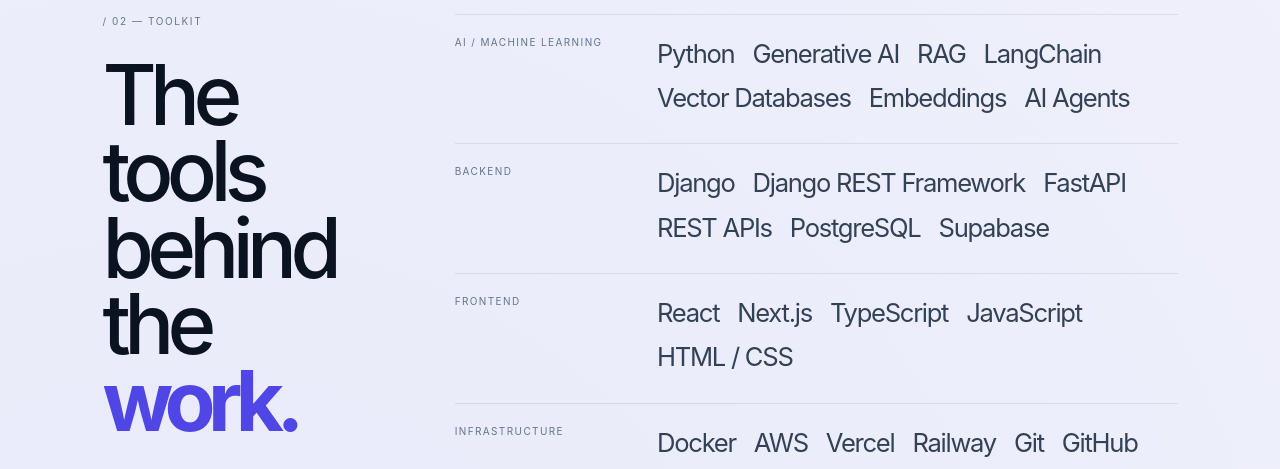
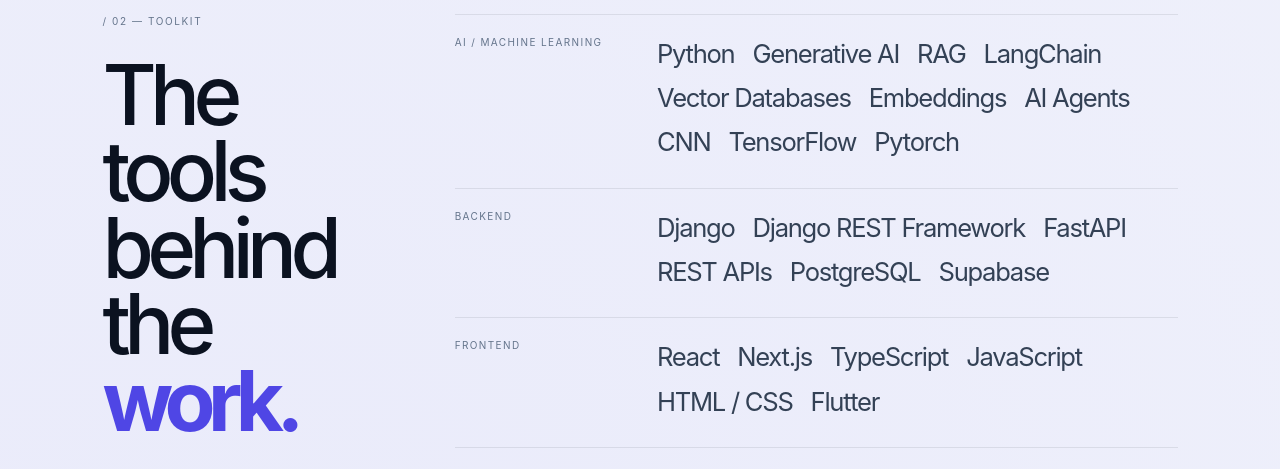
Before and after one commit to Sahibzada88/portfolio-sahibzada-abdullah-ahmad, a Next.js app: page / in a window 1280 px wide. Shown: the part 2040-2509 px from the top of the page. Built offline with nearby package versions, Linux system fonts and the light colour scheme.

Commit message:
Add CNN, TensorFlow, Pytorch to AI stack and Flutter to Frontend

```diff
--- a/app/page.tsx
+++ b/app/page.tsx
@@ -5,9 +5,9 @@ import { ArrowDownRight, ArrowUpRight, Menu, MoveUpRight, X } from 'lucide-react
 import { certifications, getDriveImageUrl, projects } from '@/lib/portfolio-data'
 
 const stack = [
-  ['AI / Machine Learning', 'Python', 'Generative AI', 'RAG', 'LangChain', 'Vector Databases', 'Embeddings', 'AI Agents'],
+  ['AI / Machine Learning', 'Python', 'Generative AI', 'RAG', 'LangChain', 'Vector Databases', 'Embeddings', 'AI Agents', 'CNN', 'TensorFlow', 'Pytorch'],
   ['Backend', 'Django', 'Django REST Framework', 'FastAPI', 'REST APIs', 'PostgreSQL', 'Supabase'],
-  ['Frontend', 'React', 'Next.js', 'TypeScript', 'JavaScript', 'HTML / CSS'],
+  ['Frontend', 'React', 'Next.js', 'TypeScript', 'JavaScript', 'HTML / CSS', 'Flutter'],
   ['Infrastructure', 'Docker', 'AWS', 'Vercel', 'Railway', 'Git', 'GitHub'],
 ]
 
```
